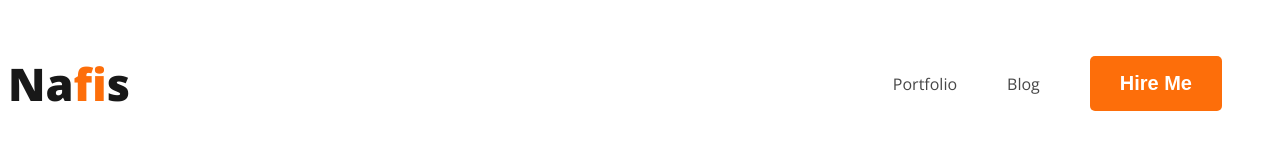
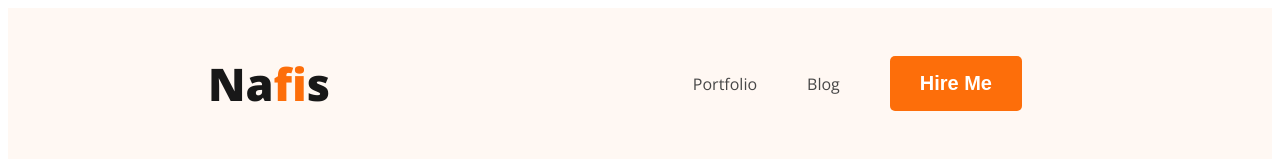
Before and after one commit to NafisShariar/web_developer_porfolio, a plain HTML site: page index.html in a window 1280 px wide. Drawn offline with nearby package versions, Linux system fonts and the light colour scheme.

Commit message:
added css

```diff
--- a/index.html
+++ b/index.html
@@ -13,7 +13,7 @@
     <link rel="stylesheet" href="styles/portfolio.css" />
   </head>
   <body>
-    <header>
+    <header class="header">
       <nav>
         <h3 class="nav-title">Na<span class="text-primary">fi</span>s</h3>
         <ul>
@@ -24,6 +24,7 @@
           </li>
         </ul>
       </nav>
+      <div class="banner"></div>
     </header>
     <main></main>
     <footer></footer>
--- a/styles/portfolio.css
+++ b/styles/portfolio.css
@@ -23,6 +23,7 @@ nav {
   display: flex;
   align-items: center;
   justify-content: space-between;
+  margin: 0px 200px;
 }
 /* Nav-title mary style */
 .nav-title {
@@ -44,3 +45,8 @@ nav a {
   text-decoration: none;
   color: var(--dark-02, #474747);
 }
+
+/* header styles */
+.header {
+  background-color: #fff8f3;
+}
```
